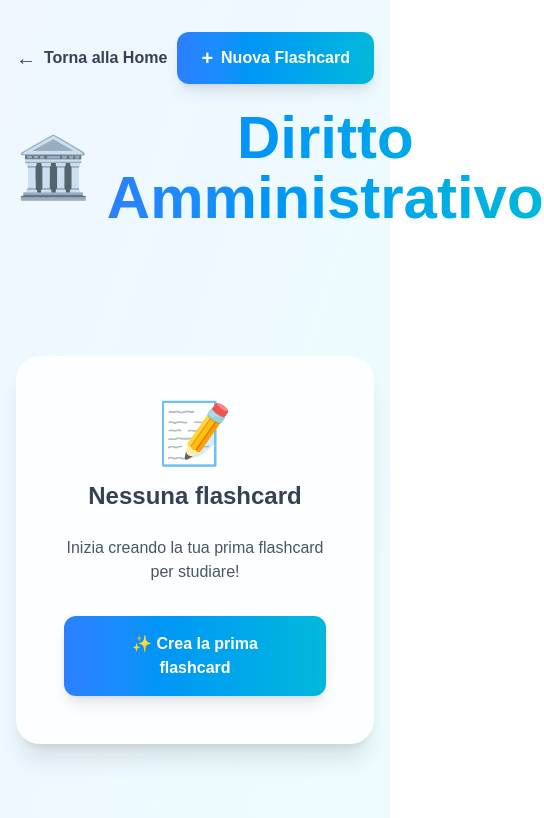
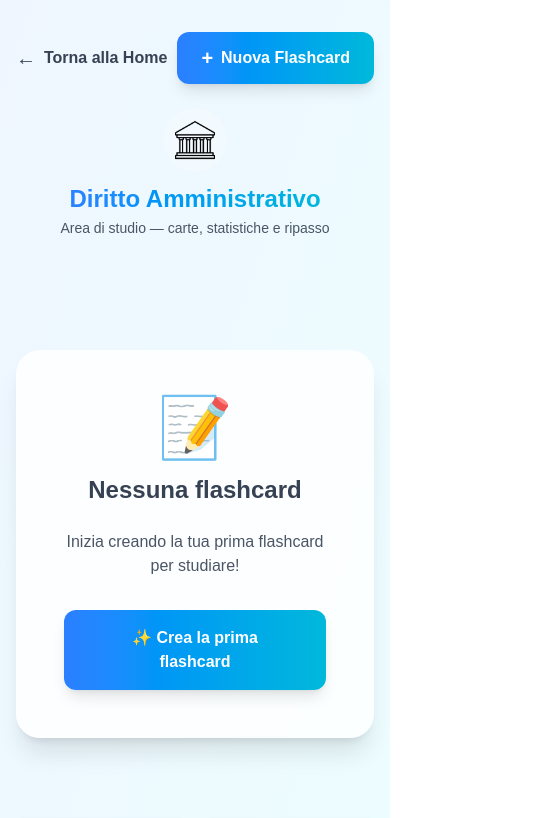
Before and after one commit to Denel91/flashcards, a Next.js app: page /area/amministrativo in a window 390 px wide. Shown: the top 818 px of the page, 544 px wide, since content can reach past the window. Built offline with nearby package versions, Linux system fonts and the light colour scheme; no server answers; the database is empty.

Commit message:
refactor: replace icons with images for better responsiveness

```diff
--- a/src/app/area/[id]/page.js
+++ b/src/app/area/[id]/page.js
@@ -2,6 +2,7 @@
 
 import {useState, useEffect, useCallback, useRef} from 'react';
 import {useParams, useRouter} from 'next/navigation';
+import Image from 'next/image';
 import Flashcard from '@/components/Flashcard';
 import FlashcardForm from '@/components/FlashcardForm';
 import AreaStats from '@/components/AreaStats';
@@ -42,20 +43,23 @@ export default function AreaPage() {
     const areaConfig = {
         civile: {
             name: 'Diritto Civile',
-            icon: '⚖️',
+            icon: '/balance.png',
+            iconAlt: 'Bilancia della giustizia',
             gradient: 'from-red-500 to-orange-500',
             bgGradient: 'from-red-50 to-orange-50'
         },
         amministrativo: {
             name: 'Diritto Amministrativo',
-            icon: '🏛️',
+            icon: '/courthouse.png',
+            iconAlt: 'Edificio tribunale',
             gradient: 'from-blue-500 to-cyan-500',
             bgGradient: 'from-blue-50 to-cyan-50'
 
         },
         penale: {
             name: 'Diritto Penale',
-            icon: '⚔️',
+            icon: '/gavel.png',
+            iconAlt: 'Martelletto del giudice',
             gradient: 'from-green-500 to-emerald-500',
             bgGradient: 'from-green-50 to-emerald-50'
         }
@@ -386,11 +390,27 @@ export default function AreaPage() {
 
                     {/* Titolo con icona */}
                     <div className="text-center">
-                        <div className="inline-flex items-center gap-4 mb-4">
-                            <span className="text-6xl">{currentArea.icon}</span>
-                            <h1 className={`text-6xl font-bold bg-gradient-to-r ${currentArea.gradient} bg-clip-text text-transparent`}>
-                                {currentArea.name}
-                            </h1>
+                        <div className="mb-4">
+                            <div className="flex flex-col sm:flex-row items-center sm:items-end justify-center gap-3 sm:gap-6">
+                                <div className="flex-shrink-0 flex items-center justify-center rounded-full bg-white/20 p-3 sm:p-4">
+                                    {/* Icona area: immagine responsive dalla cartella public */}
+                                    <Image
+                                        src={currentArea.icon}
+                                        alt={currentArea.iconAlt || currentArea.name}
+                                        width={64}
+                                        height={64}
+                                        className="w-10 h-10 sm:w-12 sm:h-12 md:w-16 md:h-16 object-contain"
+                                        priority
+                                    />
+                                </div>
+
+                                <div className="text-center sm:text-left">
+                                    <h1 className={`text-2xl sm:text-4xl md:text-6xl font-extrabold leading-tight bg-gradient-to-r ${currentArea.gradient} bg-clip-text text-transparent`}>
+                                        {currentArea.name}
+                                    </h1>
+                                    <p className="mt-1 text-sm sm:text-base text-gray-600">Area di studio — carte, statistiche e ripasso</p>
+                                </div>
+                            </div>
                         </div>
 
                         {flashcards.length > 0 && (
```
